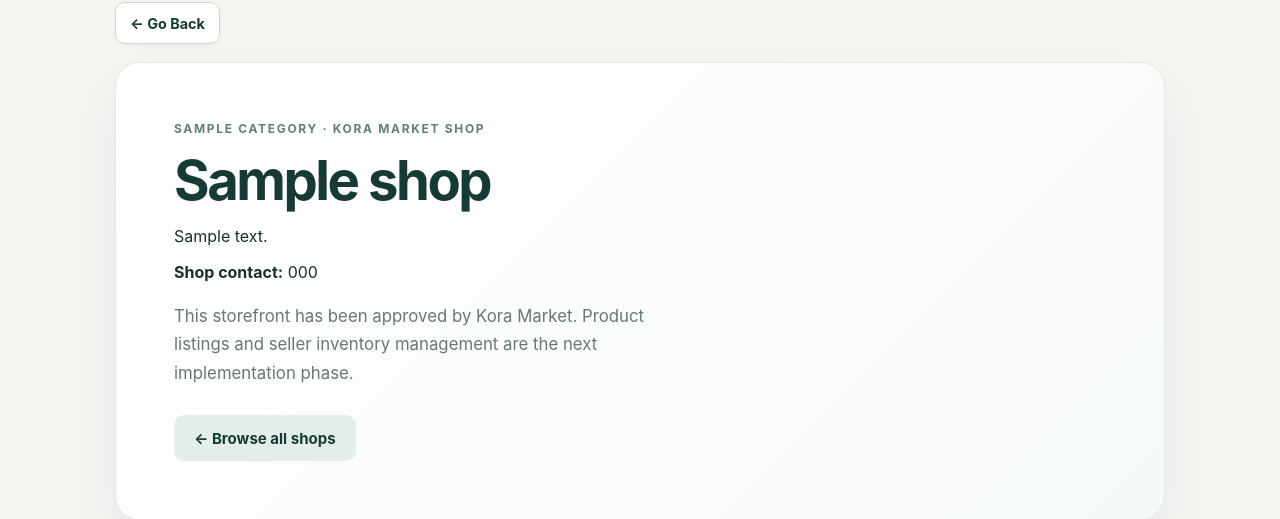
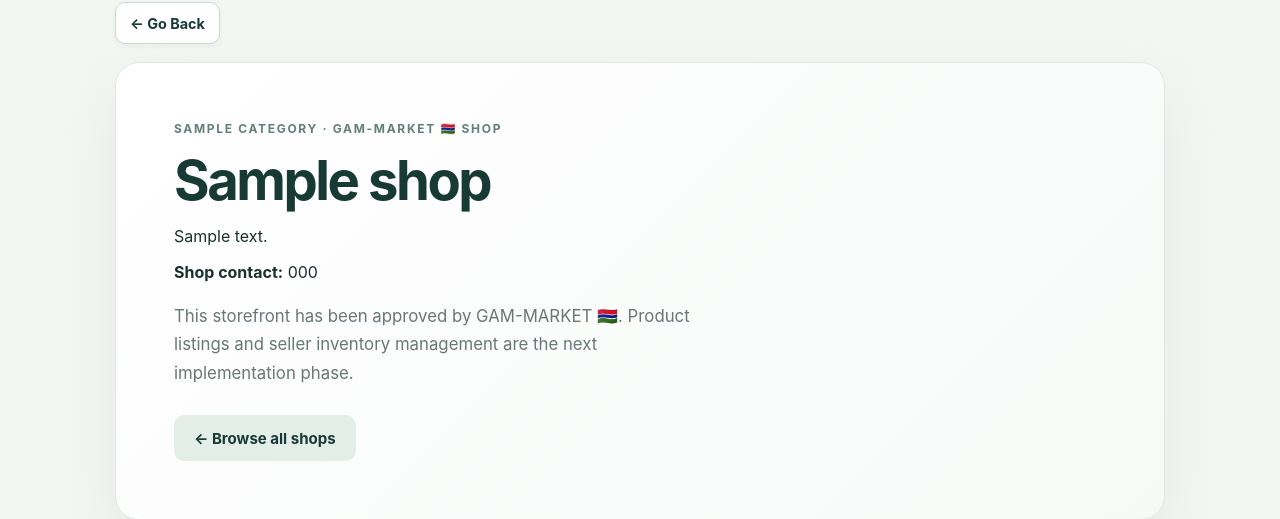
Before and after one commit to mustaphtouray7-svg/kora-market, a Python web app: template store/templates/marketplace/shop_detail.html in a window 1280 px wide. Shown: the part 134-653 px from the top of the page. Run offline with Jinja, Linux system fonts and the light colour scheme; the template is opened without the code that fills it: most values are stand-ins (such as "Sample title", 1, 10 or a date in 2020).

Commit message:
Rebrand marketplace to GAM-MARKET 🇬🇲

```diff
--- a/store/templates/marketplace/shop_detail.html
+++ b/store/templates/marketplace/shop_detail.html
@@ -1,13 +1,13 @@
 {% extends "base.html" %}
-{% block title %}{{ shop.name }} | Kora Market{% endblock %}
+{% block title %}{{ shop.name }} | GAM-MARKET 🇬🇲{% endblock %}
 {% block content %}
 <section class="welcome hero">
   <div class="hero-copy">
-    <p class="eyebrow">{{ shop.category }} · Kora Market shop</p>
+    <p class="eyebrow">{{ shop.category }} · GAM-MARKET 🇬🇲 shop</p>
     <h1>{{ shop.name }}</h1>
     <p>{{ shop.description }}</p>
     <p><strong>Shop contact:</strong> {{ shop.contact_phone }}</p>
-    <p class="muted">This storefront has been approved by Kora Market. Product listings and seller inventory management are the next implementation phase.</p>
+    <p class="muted">This storefront has been approved by GAM-MARKET 🇬🇲. Product listings and seller inventory management are the next implementation phase.</p>
     <a class="button button-secondary" href="{{ url_for('marketplace.shop_directory') }}">← Browse all shops</a>
   </div>
 </section>
```
